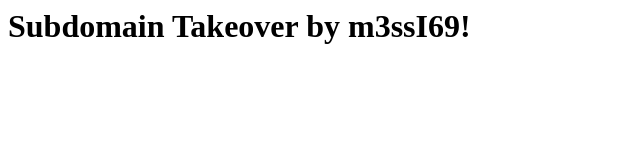
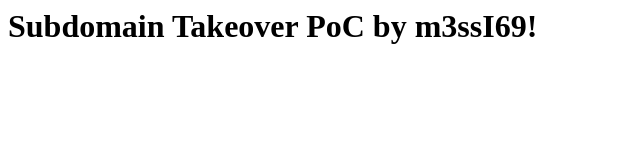
Before and after one commit to messi96/codingninjascodes.github.io, a plain HTML site: page index.html in a window 1280 px wide. Shown: the whole page, without its empty margins (0-640 px from the left). Drawn offline with Linux system fonts and the light colour scheme.

Commit message:
Update index.html

```diff
--- a/index.html
+++ b/index.html
@@ -1,6 +1,6 @@
 <html>
 	<title>PoC</title>
 	<h1>
-		Subdomain Takeover by m3ssI69!
+		Subdomain Takeover PoC by m3ssI69!
 	</h1>
 <html>
```
